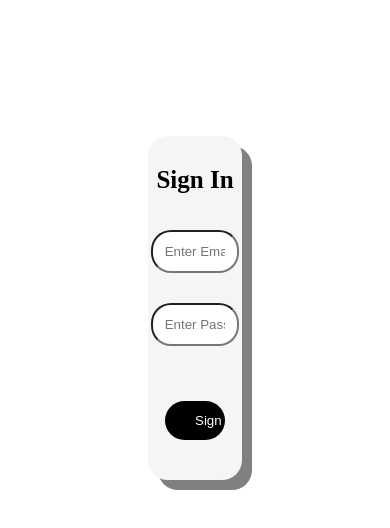
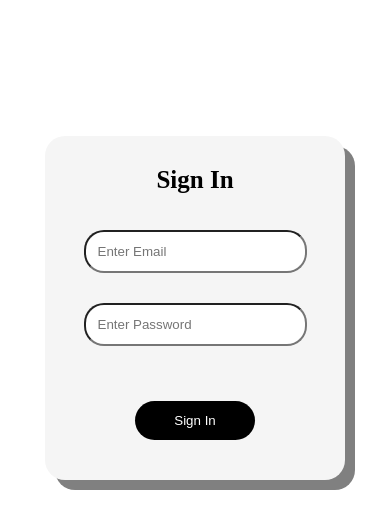
Before and after one commit to AngelaPerkins/Login, a plain HTML site: page index.html in a window 390 px wide. Drawn offline with Linux system fonts and the light colour scheme.

Commit message:
Making Login Form Responsive

```diff
--- a/style.css
+++ b/style.css
@@ -1,4 +1,3 @@
-
 
 /*Container*/
 .container{
@@ -12,14 +11,15 @@
 .form{
     display: flex;
     flex-direction:column;
-    width: 25%;
+    width: 25vw;
+    min-width: 300px;
     align-items: center;
     background-color: whitesmoke;
     border-radius: 20px;
     box-shadow: 10px 10px gray;
 
+}
 
-}
 h2{
     font-size: 25px;
     margin-top: 30px;
```
